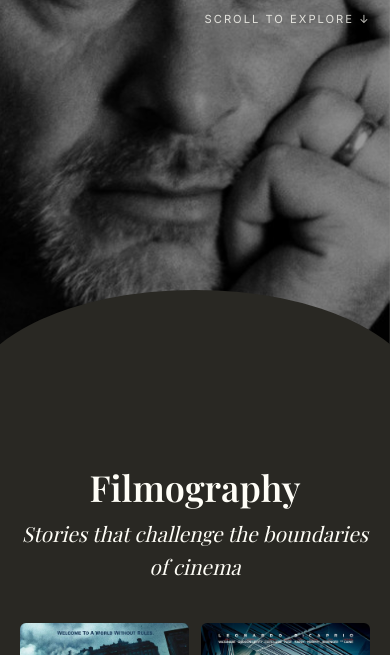
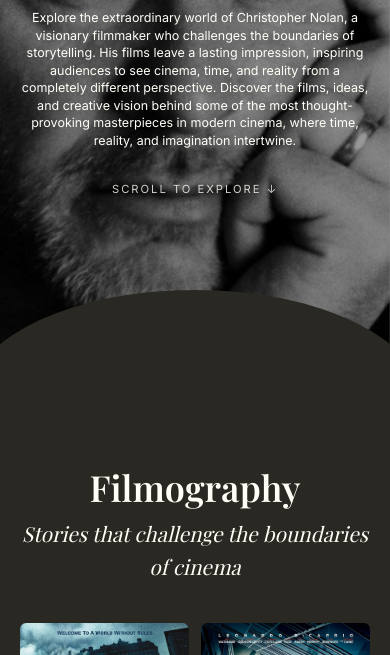
Before and after one commit to kabulniyazovamalika/Nolan, a plain HTML site: page index.html in a window 390 px wide. Shown: the part 445-1100 px from the top of the page. Drawn offline with nearby package versions, Linux system fonts and the light colour scheme; a web font is replaced by a local one.

Commit message:
nolan.css

```diff
--- a/nolan.css
+++ b/nolan.css
@@ -784,9 +784,10 @@ a.pf-card {
 }
 
 .hero__content {
-    margin: 20px auto;
-    padding: 0;
-    text-align: center;
+    margin: auto;
+    margin-bottom: 20 px
+    padding-top: 30px;
+
 }
 
 .hero__content h1 {
@@ -812,10 +813,10 @@ a.pf-card {
 }
 
 .scroll {
-    position: relative;
-    bottom: auto;
-    margin-top: 10px;
-    margin-bottom: 40px;
+    position: center;
+
+    margin-top: 0;
+    margin-bottom: 25px;
     font-size: 0.7rem;
 }
 
```
